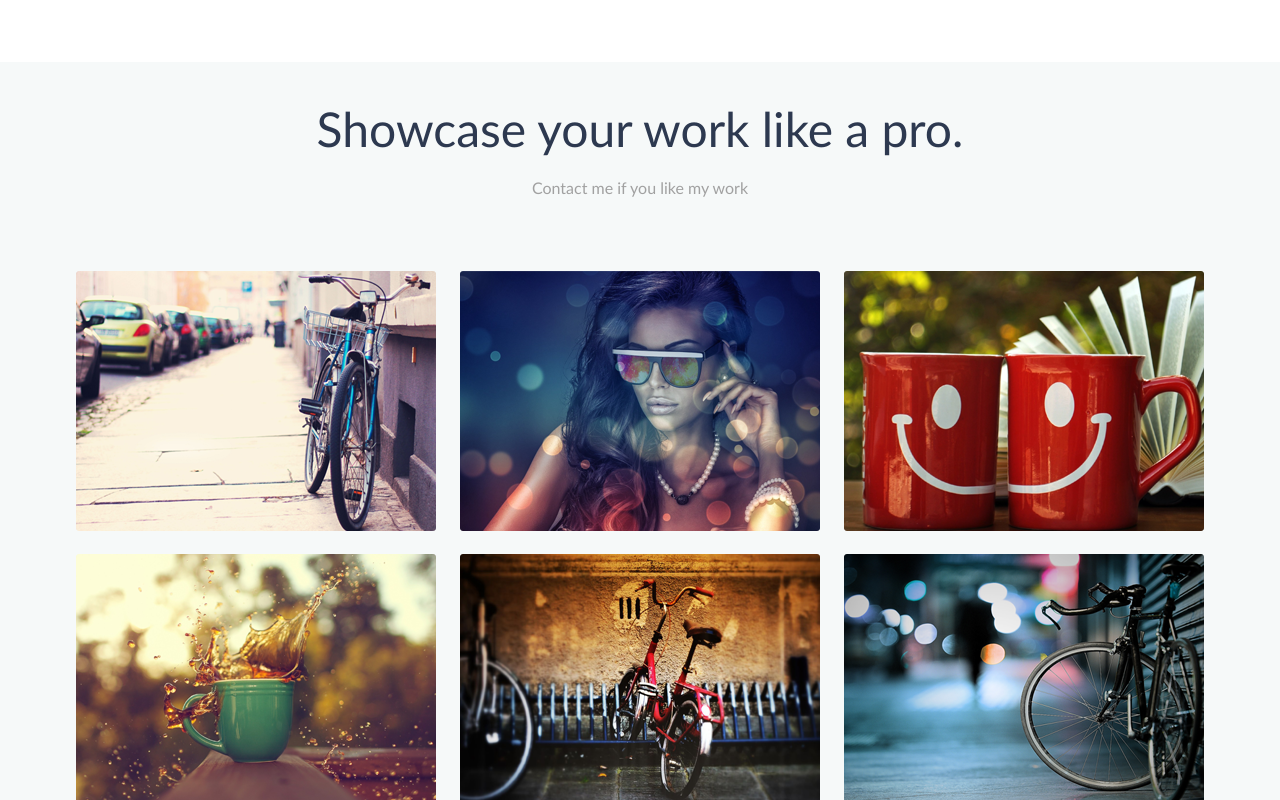
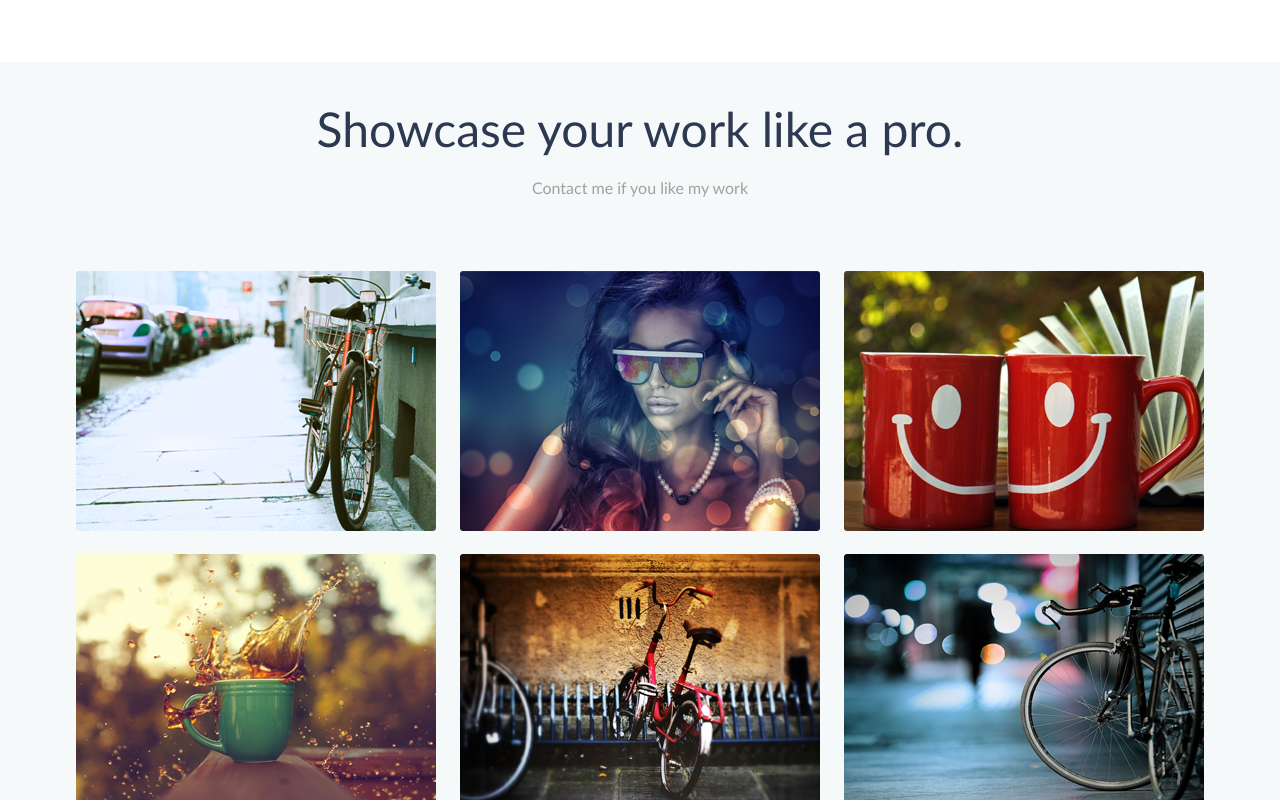
Before and after one commit to unavailabl3/StrictSite, a plain HTML site: page index.html in a window 1280 px wide. In both pictures the pointer is over the picture 255 px from the left and 1713 px from the top of the page. Shown: the part 1313-2113 px from the top of the page. Drawn offline with Linux system fonts and the light colour scheme.

Commit message:
Release 1.2
Added effect for <img>

```diff
--- a/public/css/style.css
+++ b/public/css/style.css
@@ -138,6 +138,10 @@ body{
 .main__portfolio .portfolio__images img{
 	margin: 10px;
 	border-radius: 3px;
+    transition: filter .5s ease-in-out;
+}
+.main__portfolio .portfolio__images img:hover{
+	filter: hue-rotate(180deg);
 }
 .main__staywithus{
 	background: url(../../img/staywithus.png) no-repeat;
```
